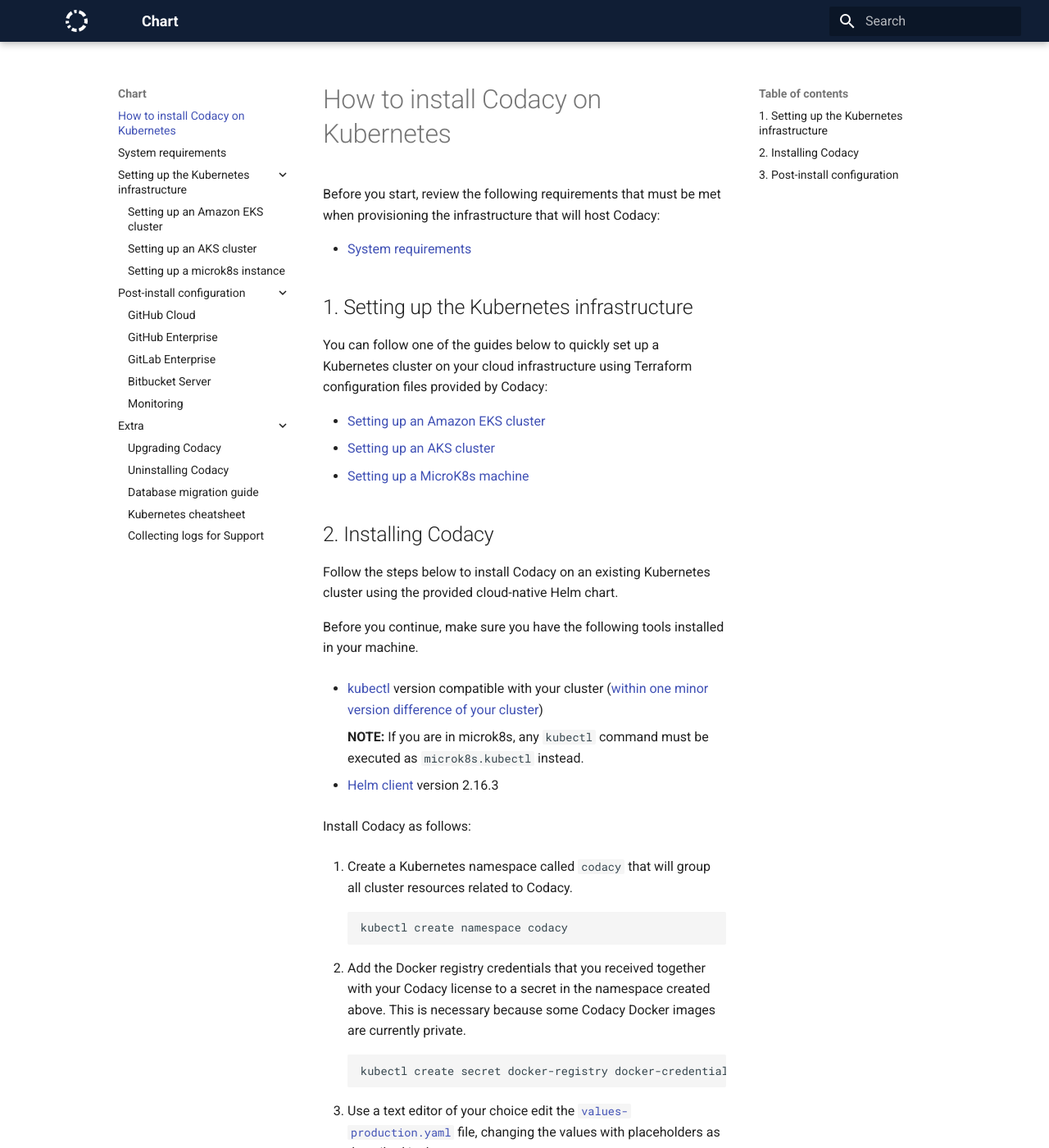
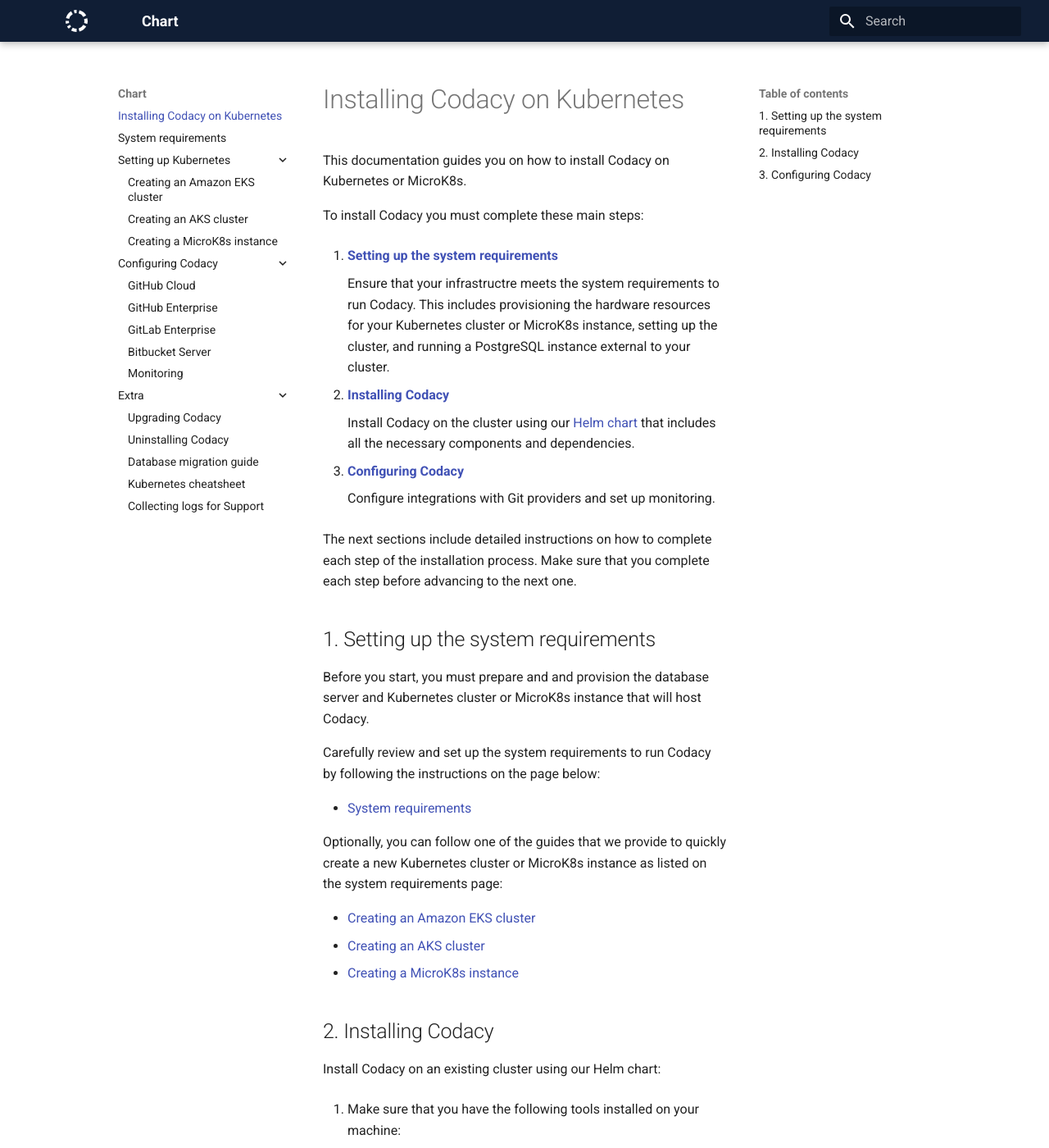
Before and after one commit to codacy/chart, an MkDocs documentation site: the page built from docs/index.md, in a window 1280 px wide and 1400 px high. Shown: the whole window at 82% size. Built offline with MkDocs 1.6.1 and Material for MkDocs 9.7.7, drawn with Linux system fonts in a browser that asks for light colours; some of the changed text lies outside the part shown.

Commit message:
Review, edit, and improve docs (#332)
* Docs: Update monitoring documentation for grafana and prometheus

* docs: requirements table

Fix link to section anchor

Small edits to hardware requirements table

expand requirements tabl

Update docs/requirements.md

Co-Authored-By: Paulo Ribeiro <60105800+pauloribeiro-codacy@users.noreply.github.com>

Update docs/requirements.md

Co-Authored-By: Paulo Ribeiro <60105800+pauloribeiro-codacy@users.noreply.github.com>

Update docs/requirements.md

Co-Authored-By: Paulo Ribeiro <60105800+pauloribeiro-codacy@users.noreply.github.com>

* bring colums with totals to the beginning

* add storage requirements

* new image

* full width css

* Update docs/requirements.md

Co-Authored-By: Paulo Ribeiro <60105800+pauloribeiro-codacy@users.noreply.github.com>

* Address reviewer comments

* Remove unused 'monitoring' namespace from docs

* fix reviews

* Fix link to installation instructions

* Fix link and improve PostgreSQL requirements table

* Open links to .yaml values files in new browser windows

* Reformat Markdown on microk8s-quickstart.md

* Improve index.md structure

Added an overview and improved the overall flow of the instructions to
make the installation process more explicit and easier to follow.

* Format "important" blocks in index.md

* Small edits and improvements to eks-quickstart.md

* Reword MicroK8s references to avoid mentioning cluster

The MicroK8s configuration we are proposing consists of a single node,
so to be technically accurate we shouldn't call it a cluster.

* Edit and improve microk8s-quickstart.md

* Clarify syntax of ingress app and api hostname

* Add instructions on how to download the file values-microk8s.yaml

Co-authored-by: Filipe Agapito <filipe.agapito@gmail.com>
Co-authored-by: Paulo Martins <paulo.pontes.m@gmail.com>

````diff
--- a/docs/index.md
+++ b/docs/index.md
@@ -1,65 +1,93 @@
-# How to install Codacy on Kubernetes
+# Installing Codacy on Kubernetes
 
-Before you start, review the following requirements that must be met when provisioning the infrastructure that will host Codacy:
+This documentation guides you on how to install Codacy on Kubernetes or MicroK8s.
+
+To install Codacy you must complete these main steps:
+
+1.  [**Setting up the system requirements**](#1-setting-up-the-system-requirements)
+
+    Ensure that your infrastructre meets the system requirements to run Codacy. This includes provisioning the hardware resources for your Kubernetes cluster or MicroK8s instance, setting up the cluster, and running a PostgreSQL instance external to your cluster.
+
+2.  [**Installing Codacy**](#2-installing-codacy)
+
+    Install Codacy on the cluster using our [Helm chart](https://github.com/codacy/chart/) that includes all the necessary components and dependencies.
+
+3.  [**Configuring Codacy**](#3-configuring-codacy)
+
+    Configure integrations with Git providers and set up monitoring.
+
+The next sections include detailed instructions on how to complete each step of the installation process. Make sure that you complete each step before advancing to the next one.
+
+## 1. Setting up the system requirements
+
+Before you start, you must prepare and and provision the database server and Kubernetes cluster or MicroK8s instance that will host Codacy.
+
+Carefully review and set up the system requirements to run Codacy by following the instructions on the page below:
 
 -   [System requirements](requirements.md)
 
-## 1. Setting up the Kubernetes infrastructure
+Optionally, you can follow one of the guides that we provide to quickly create a new Kubernetes cluster or MicroK8s instance as listed on the system requirements page:
 
-You can follow one of the guides below to quickly set up a Kubernetes cluster on your cloud infrastructure using Terraform configuration files provided by Codacy:
-
--   [Setting up an Amazon EKS cluster](infrastructure/eks-quickstart.md)
--   [Setting up an AKS cluster](infrastructure/aks-quickstart.md)
--   [Setting up a MicroK8s machine](infrastructure/microk8s-quickstart.md)
+-   [Creating an Amazon EKS cluster](infrastructure/eks-quickstart.md)
+-   [Creating an AKS cluster](infrastructure/aks-quickstart.md)
+-   [Creating a MicroK8s instance](infrastructure/microk8s-quickstart.md)
 
 ## 2. Installing Codacy
 
-Follow the steps below to install Codacy on an existing Kubernetes cluster using the provided cloud-native Helm chart.
+Install Codacy on an existing cluster using our Helm chart:
 
-Before you continue, make sure you have the following tools installed in your machine.
+1.  Make sure that you have the following tools installed on your machine:
 
--   [kubectl](https://kubernetes.io/docs/tasks/tools/install-kubectl/) version compatible with your cluster ([within one minor version difference of your cluster](https://kubernetes.io/docs/tasks/tools/install-kubectl/#before-you-begin))
+    -   [kubectl](https://kubernetes.io/docs/tasks/tools/install-kubectl/) within one minor version difference of your cluster
 
-    **NOTE:**
-     If you are in microk8s, any `kubectl` command must be executed as `microk8s.kubectl` instead.
+        !!! important
+            **If you are using MicroK8s** you don't need to install kubectl because you will execute all `kubectl` commands as `microk8s.kubectl` commands instead. To simplify this, [check how to create an alias](infrastructure/microk8s-quickstart.md#notes-on-installing-codacy) for `kubectl`.
 
--   [Helm client](https://v2.helm.sh/docs/using_helm/#installing-helm) version 2.16.3
+    -   [Helm client](https://v2.helm.sh/docs/using_helm/#installing-helm) version 2.16.3
 
-Install Codacy as follows:
-
-1.  Create a Kubernetes namespace called `codacy` that will group all cluster resources related to Codacy.
+2.  Create a cluster namespace called `codacy` that will group all resources related to Codacy.
 
     ```bash
     kubectl create namespace codacy
     ```
 
-2.  Add the Docker registry credentials that you received together with your Codacy license to a secret in the namespace created above. This is necessary because some Codacy Docker images are currently private.
+3.  Add the Docker registry credentials provided by Codacy together with your license to a cluster Secret. This is necessary because some Codacy Docker images are currently private.
+
+    Substitute `<docker_username>` and `<docker_password>` with the Docker registry username and password and run the following command:
 
     ```bash
-    kubectl create secret docker-registry docker-credentials --docker-username=$DOCKER_USERNAME --docker-password=$DOCKER_PASSWORD --namespace codacy
+    kubectl create secret docker-registry docker-credentials \
+        --docker-username=<docker_username> \
+        --docker-password=<docker_password> \
+        --namespace codacy
     ```
 
-3.  Use a text editor of your choice edit the [`values-production.yaml`](https://github.com/codacy/chart/blob/master/codacy/values-production.yaml) file, changing the values with placeholders as described in the comments.
+4.  Download the template file [`values-production.yaml`](https://github.com/codacy/chart/blob/master/codacy/values-production.yaml){: target="_blank"} and use a text editor of your choice to edit the value placeholders as described in the comments. You can download the template file by running:
 
-4.  Create a record in your DNS provider with the hostname you used in the previous step to send traffic to your ingress controller.
+    ```bash
+    wget https://raw.githubusercontent.com/codacy/chart/master/codacy/values-production.yaml
+    ```
 
-    **NOTE:**
-    If you are in microk8s, you need to configure it with the public IP address of your machine.
+5.  Create an address record on your DNS provider mapping the hostname you used in the previous step to the IP address of your Ingress controller.
 
-5.  Add Codacy's chart repository to your helm client and install the Codacy chart using the values file created in the previous step.
+    !!! important
+        **If you are using MicroK8s** you must map the hostname to the public IP address of the machine running MicroK8s.
 
-    **NOTE:**
-    If you are in microk8s, don't forget to use the [`values-microk8s.yaml`](https://github.com/codacy/chart/blob/master/codacy/values-microk8s.yaml) configuration file as stated [here](infrastructure/microk8s-quickstart.md#5-installing-codacy).
+6.  Add Codacy's chart repository to your Helm client and install the Codacy chart using the file `values-production.yaml` created previously.
+
+    !!! important
+        **If you are using MicroK8s** don't forget to use the file `values-microk8s.yaml` together with the file `values-production.yaml` as [described here](infrastructure/microk8s-quickstart.md#notes-on-installing-codacy). To do this, uncomment the last line before running the command below.
 
     ```bash
     helm repo add codacy-stable https://charts.codacy.com/stable/
     helm repo update
     helm upgrade --install codacy codacy-stable/codacy \
                  --namespace codacy \
-               --values values-production.yaml # --values values-microk8s.yaml
+                 --values values-production.yaml \
+                 # --values values-microk8s.yaml
     ```
 
-6.  By now all the Codacy pods should be starting in the Kubernetes cluster. Check this with the command below and **wait for all the pods to be Running**:
+7.  By now all the Codacy pods should be starting in the cluster. Run the following command **and wait for all the pods to have the status Running** to verify this:
 
     ```bash
     $ kubectl get pods -n codacy
@@ -88,21 +116,21 @@
     codacy-worker-manager-656dbf8d6d-n4j7c          1/1     Running   0          8m57s
     ```
 
-## 3. Post-install configuration
+## 3. Configuring Codacy
 
-After successfully installing Codacy, follow the post-install configuration steps:
+After successfully installing Codacy on your cluster, you are now ready to perform the post-install configuration steps:
 
-1.  Enable the Ingress on `codacy-api`.
+1.  Use a browser to navigate to the Codacy hostname previously configured on the file `values-production.yaml`.
 
-2.  Start configuring Codacy in the UI. The onboarding process will guide you through the following steps:
+2.  Follow Codacy's onboarding process, which will guide you through the following steps:
 
-    -   Create an administrator account
-    -   Configure one or more of the following supported git providers:
+    -   Creating an administrator account
+    -   Configuring one or more of the following supported Git providers:
         -   [Github Cloud](configuration/git-providers/github-cloud.md)
         -   [Github Enterprise](configuration/git-providers/github-enterprise.md)
         -   [Gitlab Enterprise](configuration/git-providers/gitlab-enterprise.md)
         -   [Bitbucket Enterprise](configuration/git-providers/bitbucket-enterprise.md)
-    -   Create an initial organization
-    -   Invite users
+    -   Creating an initial organization
+    -   Inviting users to Codacy
 
-3.  Finally, we also recommend that you set up [monitoring](configuration/monitoring.md).
+3.  As a last step we recommend that you [set up monitoring](configuration/monitoring.md) on your Codacy instance.
--- a/docs/infrastructure/aks-quickstart.md
+++ b/docs/infrastructure/aks-quickstart.md
@@ -1,4 +1,4 @@
-# Setting up an AKS cluster
+# Creating an AKS cluster
 
 ## Setup the Azure CLI
 
--- a/mkdocs.yml
+++ b/mkdocs.yml
@@ -28,10 +28,11 @@
 markdown_extensions:
 - admonition
 - codehilite
+- attr_list
 - pymdownx.inlinehilite
+- pymdownx.superfences
 - pymdownx.tasklist:
     custom_checkbox: true
-- pymdownx.superfences
 - toc:
     permalink: true
 
@@ -39,11 +40,11 @@
 nav:
   - index.md
   - requirements.md
-  - "Setting up the Kubernetes infrastructure":
+  - "Setting up Kubernetes":
     - infrastructure/eks-quickstart.md
     - infrastructure/aks-quickstart.md
     - infrastructure/microk8s-quickstart.md
-  - "Post-install configuration":
+  - "Configuring Codacy":
     - configuration/git-providers/github-cloud.md
     - configuration/git-providers/github-enterprise.md
     - configuration/git-providers/gitlab-enterprise.md
````
Also changed, not shown: docs/infrastructure/eks-quickstart.md (+29 -25 lines), docs/infrastructure/microk8s-quickstart.md (+67 -40 lines), 1 other file.
